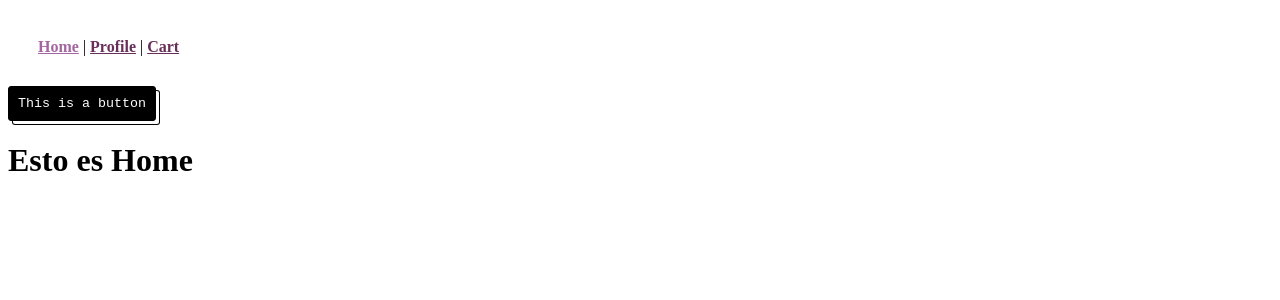
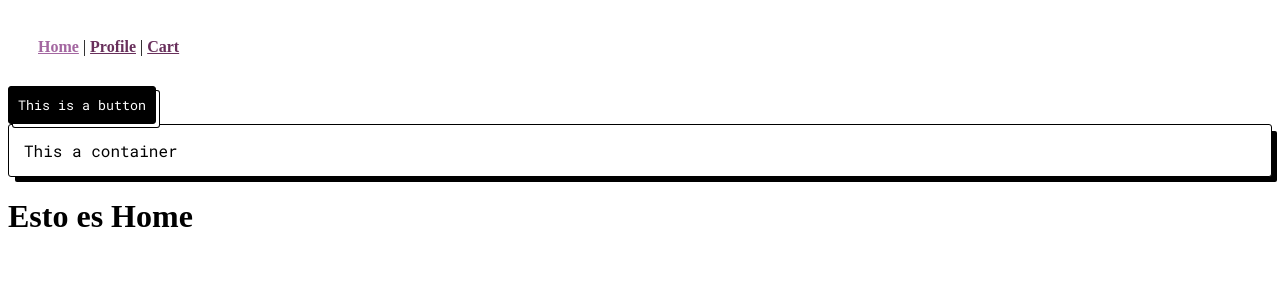
Before and after one commit to lolarufino/revela-and-go, a Vue app in the folder RevelaAndGo/frontend/: page / in a window 1280 px wide. Shown: the top 300 px of the page. Built offline with nearby package versions, Linux system fonts and the light colour scheme.

Commit message:
Add mixins in sass styles and font family in HTML

```diff
--- a/RevelaAndGo/frontend/public/index.html
+++ b/RevelaAndGo/frontend/public/index.html
@@ -4,6 +4,12 @@
     <meta charset="utf-8" />
     <meta http-equiv="X-UA-Compatible" content="IE=edge" />
     <meta name="viewport" content="width=device-width,initial-scale=1.0" />
+    <link rel="preconnect" href="https://fonts.googleapis.com" />
+    <link rel="preconnect" href="https://fonts.gstatic.com" crossorigin />
+    <link
+      href="https://fonts.googleapis.com/css2?family=Roboto+Mono&display=swap"
+      rel="stylesheet"
+    />
     <link rel="icon" href="<%= BASE_URL %>favicon.ico" />
     <title>revela&go</title>
   </head>
--- a/RevelaAndGo/frontend/src/App.vue
+++ b/RevelaAndGo/frontend/src/App.vue
@@ -6,6 +6,7 @@
       <router-link to="/Cart">Cart</router-link>
     </div>
     <button class="button">This is a button</button>
+    <div class="div">This a container</div>
     <router-view />
   </div>
 </template>
@@ -28,4 +29,7 @@
 .button {
   @include button;
 }
+.div {
+  @include container;
+}
 </style>
--- a/RevelaAndGo/frontend/src/styles/_mixins.scss
+++ b/RevelaAndGo/frontend/src/styles/_mixins.scss
@@ -6,6 +6,26 @@
   color: white;
   border: 1px solid black;
   border-radius: 3px;
-  box-shadow: black 0px 0px 0px 2px inset, white 4px 4px 0px -1px, black 4px 4px;
+  box-shadow: white 4px 4px 0px -1px, black 4px 4px;
   padding: 9px;
+  &:hover {
+    transform: translateX(4px) translateY(4px);
+    box-shadow: none;
+    cursor: pointer;
+  }
 }
+
+@mixin container {
+  font-family: $font;
+  background-color: white;
+  color: black;
+  border: 1px solid black;
+  border-radius: 3px;
+  box-shadow: black 6px 6px 0 -1px, white 6px 6px;
+  padding: 15px;
+}
+
+@mixin icon {
+  max-width: 60px;
+  max-height: 60px;
+}
```
